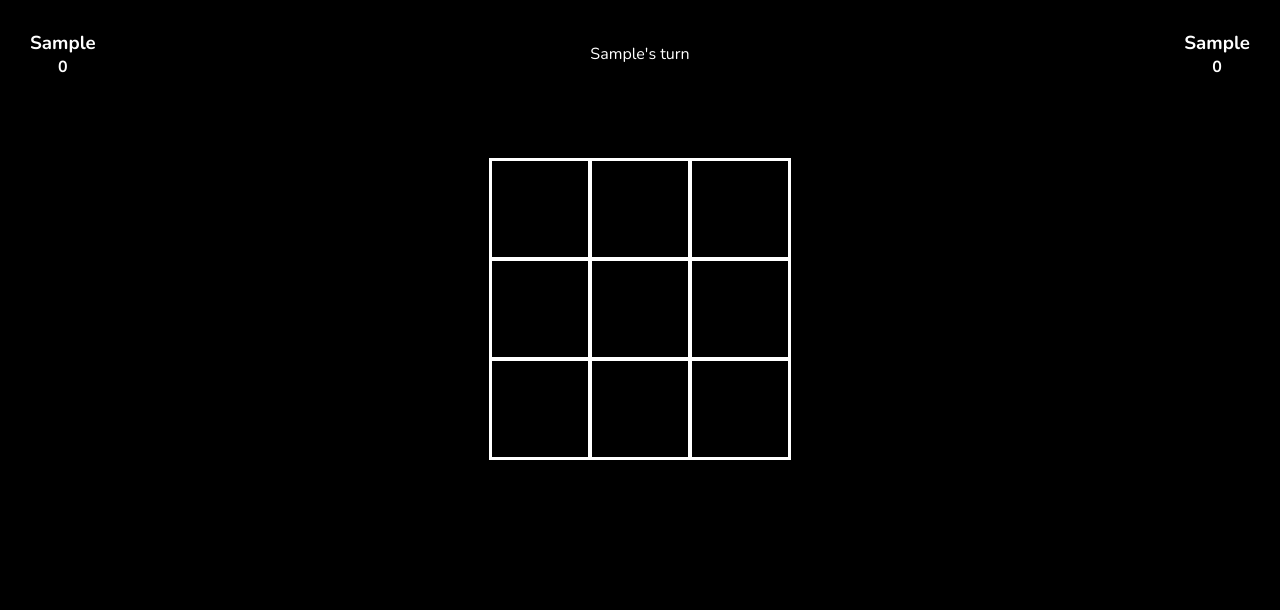
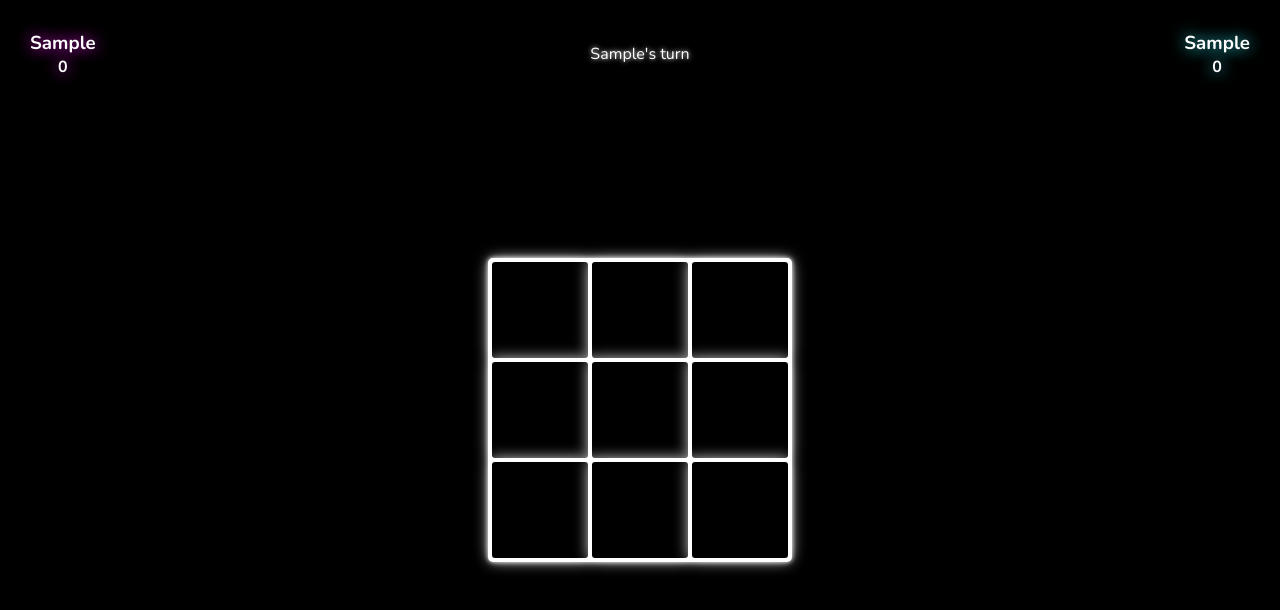
Before and after one commit to ashleyl1u/tic-tac-toe, a plain HTML site: page index.html in a window 1280 px wide. Both pictures are taken after typing "Sample", "Sample" into the empty fields and a click on the button "Start Game". Drawn offline with nearby package versions, Linux system fonts and the light colour scheme.

Commit message:
Style main game page

```diff
--- a/main.js
+++ b/main.js
@@ -33,6 +33,7 @@ const gameBoard = (() =>  {
 
   const setField = (index, playerSign) => {
     board[index]=playerSign;
+    document.getElementById(`${index}`).classList.add(playerSign);
   }
 
   const getField = (index) => {
@@ -42,6 +43,8 @@ const gameBoard = (() =>  {
   const resetBoard = () => {
     for(let i =0; i<board.length; i++){
       board[i] = '';
+      document.getElementById(`${i}`).classList.remove('x');
+      document.getElementById(`${i}`).classList.remove('o');
     }
   }
 
--- a/styles.css
+++ b/styles.css
@@ -17,7 +17,10 @@
 
 body{
   background-color: var(--background-color);
+
 }
+
+
 
 
 button{
@@ -27,6 +30,8 @@ button{
   position: relative;
   padding: 8px 10px;
   opacity: 0.9;
+  border-radius: 5px;
+  cursor: pointer;
 
 
 }
@@ -49,6 +54,8 @@ input{
   display: flex;
   justify-content: center;
   align-items: center;
+  margin-top: 150px;
+  margin-bottom: 150px;
 }
 
 
@@ -58,7 +65,10 @@ input{
   grid-template-rows: 100px 100px 100px;
   height: 300px;
   width: 300px;
-  border: 1px solid var(--board-border-color);
+  border: 2px solid var(--board-border-color);
+  box-shadow: 0 0 5px white;
+  background-color: white;
+  border-radius: 5px;
 }
 
 
@@ -69,6 +79,18 @@ input{
   align-items: center;
   font-size: 70px;
   cursor: pointer;
+  box-shadow: 0 0 15px white;
+  border-radius: 5px;
+  background-color: black;
+
+}
+
+.x{
+  text-shadow: 0 0 15px rgb(255, 29, 255);
+}
+
+.o{
+  text-shadow: 0 0 15px rgb(29, 229, 255);
 }
 
 
@@ -160,8 +182,11 @@ input{
   display:flex;
   justify-content: space-between;
   align-items: center;
-  margin-bottom: 50px;
   padding: 30px;
+}
+
+.game-message-container #game-messages{
+  text-shadow: 0 0 5px white;
 }
 
 .game-message-container .info{
@@ -174,14 +199,16 @@ input{
   display: none;
   justify-content: center;
   margin-top: 100px;
-  gap: 15px;
+  gap: 30px;
 }
 
 
-#round-over-container button{
-  padding: 5px 10px;
-  border-radius: 5px;
 
-  border: 1px solid black;
-  cursor: pointer;
+
+#player-1-info{
+  text-shadow: 0 0 15px rgb(255, 29, 255);
 }
+
+#player-2-info{
+  text-shadow: 0 0 15px rgb(60, 239, 255);
+}
```
